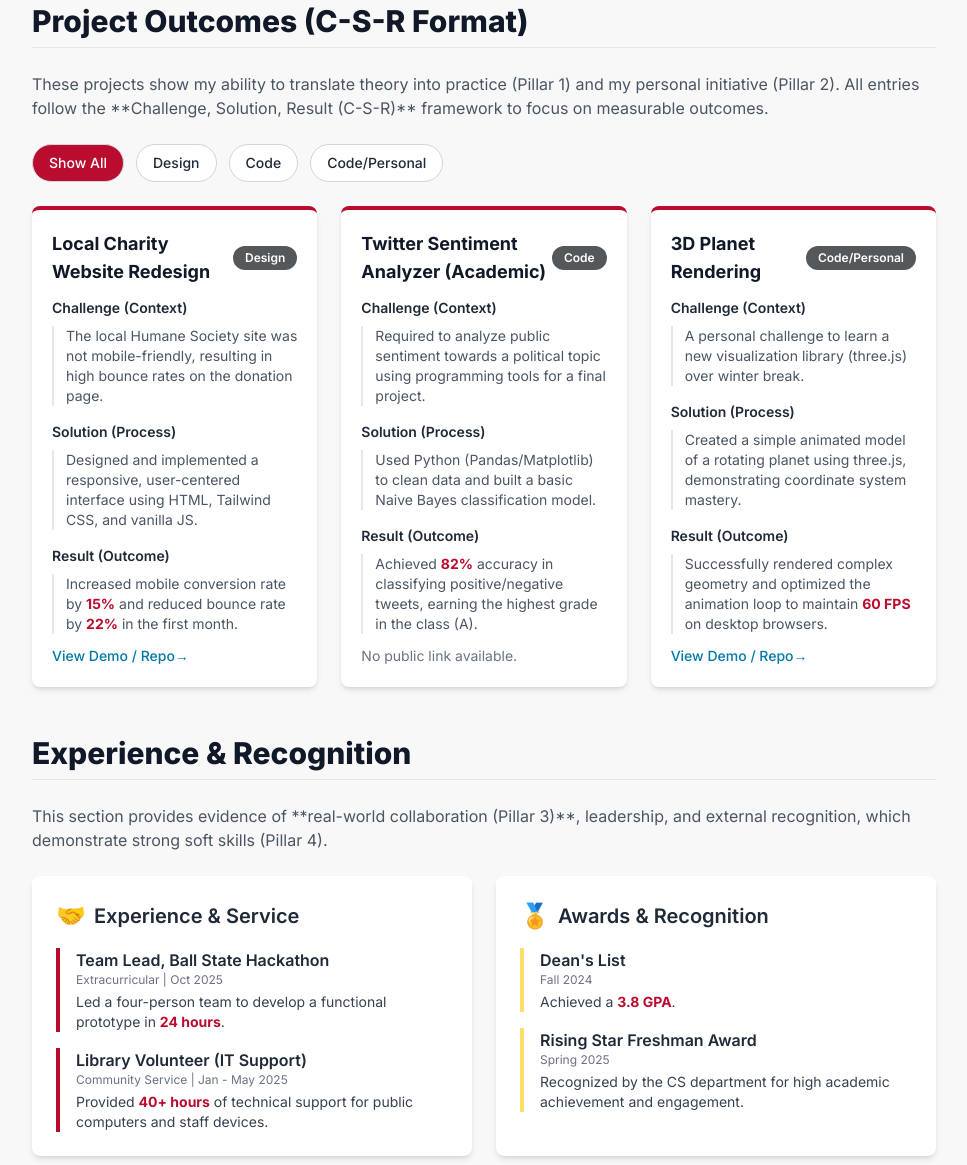
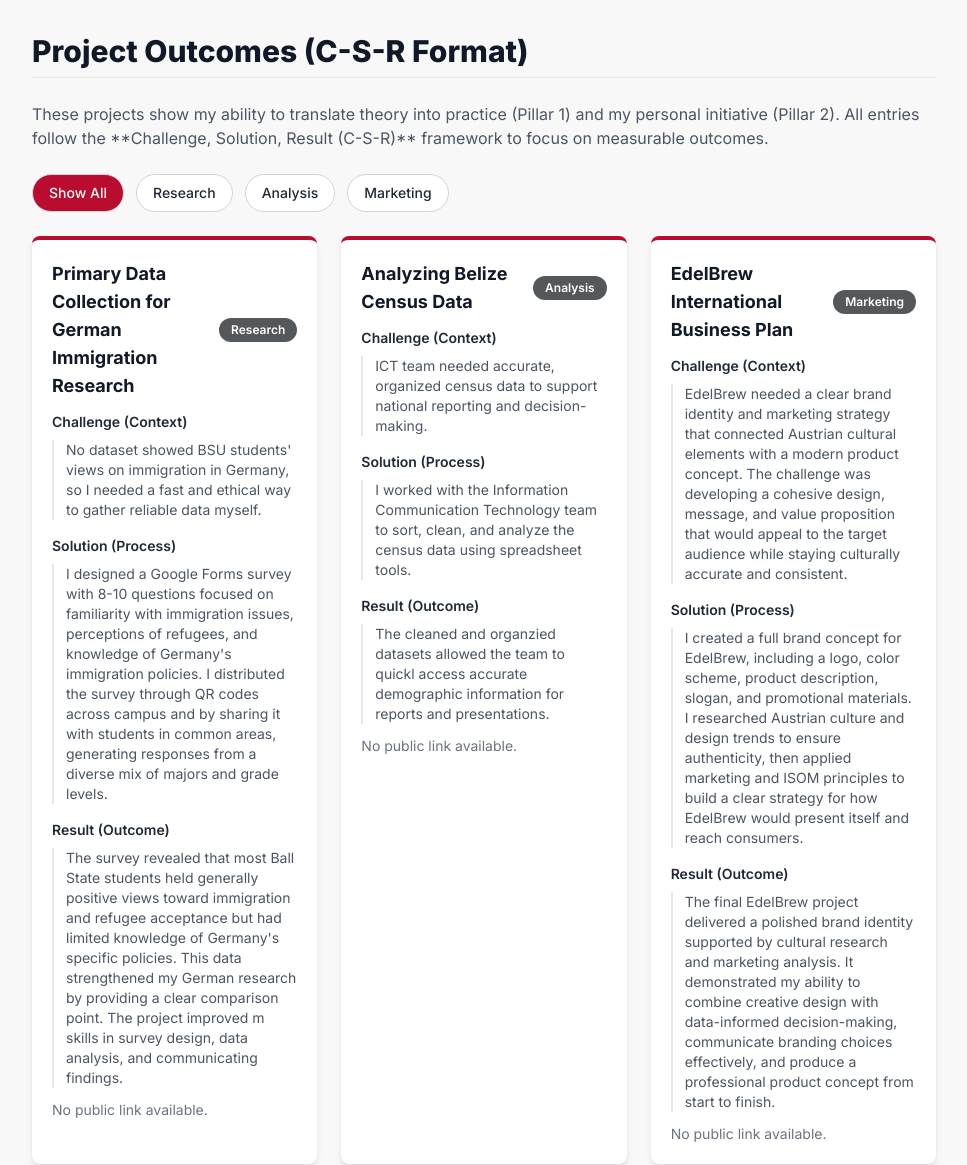
Before and after one commit to vadaalbin/pbl--portfolio, a plain HTML site: page index.html in a window 1280 px wide. Shown: the part 1414-2579 px from the top of the page, without its empty margins (296-1263 px from the left). Drawn offline with nearby package versions, Linux system fonts and the light colour scheme.

Commit message:
Update index.html

```diff
--- a/index.html
+++ b/index.html
@@ -255,8 +255,8 @@ CONFIRMATION: NO SVG graphics used. NO Mermaid JS used. -->
 
         // 1.1 PROFILE & BRANDING VARIABLES (REQUIRED)
         const profileData = {
-            studentName: "Vada ALbin",
-            tagline: "I am a sophomore driven by the intersection of international business, language learning, and cross-cultural connection. My academic focus centers on understanding global markets and using communication across cultures to build meaningful, ethical relationships. I believe in intentional growth, continuous learning, and applying what I learn in the classroom to real-world challenges in global trade and cooperation.",
+            studentName: "Vada Albin",
+            tagline: "Future-Focused Problem Solver in International Business.",
             currentYear: "Sophomore", // Freshman, Sophomore, Junior, Senior
             major: "International Business",
             gpa: 3.70,
@@ -265,8 +265,8 @@ CONFIRMATION: NO SVG graphics used. NO Mermaid JS used. -->
             // --- INTRODUCTION & BRANDING FIELDS ---
             photoUrl: "https://placehold.co/150x150/BA0C2F/FFFFFF/png?text=RILEY+C", // Replace with a URL to a professional headshot
             logoUrl: "https://placehold.co/40x40/BA0C2F/FFFFFF.png?text=BSU", // URL for your school logo or personal brand icon
-            personalBio: "I am a sophomore driven by the intersection of computational thinking and creative design. My academic focus is on building scalable, user-centric web applications and leveraging data analysis to inform design decisions. I believe in continuous learning and applying classroom theory to immediate, impactful real-world challenges.",
-            missionStatement: "To build digital solutions that simplify complex processes and empower small businesses, leveraging Python, front-end frameworks, and a user-first design approach.",
+            personalBio: "I am a sophomore driven by the intersection of international business, language learning, and cross-cultural connection. My academic focus centers on understanding global markets and using communication across cultures to build meaningful, ethical relationships. I believe in intentional growth, continuous learning, and applying what I learn in the classroom to real-world challenges in global trade and cooperation.",
+            missionStatement: "To build sustainable international partnerships that strengthen communities and markets worldwide.",
         };
 
         /*
@@ -289,40 +289,40 @@ CONFIRMATION: NO SVG graphics used. NO Mermaid JS used. -->
         // 1.3 PROJECTS (REQUIRED: Follow C-S-R format)
         const projectData = [
             {
-                title: "Local Charity Website Redesign",
-                category: "Design",
-                challenge: "The local Humane Society site was not mobile-friendly, resulting in high bounce rates on the donation page.",
-                solution: "Designed and implemented a responsive, user-centered interface using HTML, Tailwind CSS, and vanilla JS.",
-                result: "Increased mobile conversion rate by **15%** and reduced bounce rate by **22%** in the first month.",
-                link: "https://github.com/riley/charity-site"
-            },
-            {
-                title: "Twitter Sentiment Analyzer (Academic)",
-                category: "Code",
-                challenge: "Required to analyze public sentiment towards a political topic using programming tools for a final project.",
-                solution: "Used Python (Pandas/Matplotlib) to clean data and built a basic Naive Bayes classification model.",
-                result: "Achieved **82%** accuracy in classifying positive/negative tweets, earning the highest grade in the class (A).",
+                title: "Primary Data Collection for German Immigration Research",
+                category: "Research",
+                challenge: "No dataset showed BSU students' views on immigration in Germany, so I needed a fast and ethical way to gather reliable data myself.",
+                solution: "I designed a Google Forms survey with 8-10 questions focused on familiarity with immigration issues, perceptions of refugees, and knowledge of Germany's immigration policies. I distributed the survey through QR codes across campus and by sharing it with students in common areas, generating responses from a diverse mix of majors and grade levels.",
+                result: "The survey revealed that most Ball State students held generally positive views toward immigration and refugee acceptance but had limited knowledge of Germany's specific policies. This data strengthened my German research by providing a clear comparison point. The project improved m skills in survey design, data analysis, and communicating findings.",
                 link: ""
             },
             {
-                title: "3D Planet Rendering",
-                category: "Code/Personal",
-                challenge: "A personal challenge to learn a new visualization library (three.js) over winter break.",
-                solution: "Created a simple animated model of a rotating planet using three.js, demonstrating coordinate system mastery.",
-                result: "Successfully rendered complex geometry and optimized the animation loop to maintain **60 FPS** on desktop browsers.",
-                link: "https://riley.github.io/planet-render"
+                title: "Analyzing Belize Census Data",
+                category: "Analysis",
+                challenge: "ICT team needed accurate, organized census data to support national reporting and decision-making.",
+                solution: "I worked with the Information Communication Technology team to sort, clean, and analyze the census data using spreadsheet tools.",
+                result: "The cleaned and organzied datasets allowed the team to quickl access accurate demographic information for reports and presentations.",
+                link: ""
+            },
+            {
+                title: "EdelBrew International Business Plan",
+                category: "Marketing",
+                challenge: "EdelBrew needed a clear brand identity and marketing strategy that connected Austrian cultural elements with a modern product concept. The challenge was developing a cohesive design, message, and value proposition that would appeal to the target audience while staying culturally accurate and consistent.",
+                solution: "I created a full brand concept for EdelBrew, including a logo, color scheme, product description, slogan, and promotional materials. I researched Austrian culture and design trends to ensure authenticity, then applied marketing and ISOM principles to build a clear strategy for how EdelBrew would present itself and reach consumers.",
+                result: "The final EdelBrew project delivered a polished brand identity supported by cultural research and marketing analysis. It demonstrated my ability to combine creative design with data-informed decision-making, communicate branding choices effectively, and produce a professional product concept from start to finish.",
+                link: ""
             }
         ];
 
         // 1.4 EXPERIENCE & AWARDS (REQUIRED)
         const recognitionData = {
             experience: [
-                { title: "Team Lead, Ball State Hackathon", type: "Extracurricular", duration: "Oct 2025", detail: "Led a four-person team to develop a functional prototype in **24 hours**." },
-                { title: "Library Volunteer (IT Support)", type: "Community Service", duration: "Jan - May 2025", detail: "Provided **40+ hours** of technical support for public computers and staff devices." },
+                { title: "Math Tutor", type: "Extracurricular", duration: "Jan 2025-Present", detail: "Provided 40+ hours of tutroing in foundational math courses." },
+                { title: "Office of Student Life Ambassador", type: "Student Leadership", duration: "Aug 2025-Present", detail: "Supported student engagement by promoting campus programs, assisting with events and outreach, and connecting students to campus resources." },
             ],
             awards: [
-                { title: "Dean's List", duration: "Fall 2024", detail: "Achieved a **3.8 GPA**." },
-                { title: "Rising Star Freshman Award", duration: "Spring 2025", detail: "Recognized by the CS department for high academic achievement and engagement." },
+                { title: "Dean's List", duration: "Fall 2024, Spring 2025", detail: "Achieved a **3.7 GPA**." },
+                { title: "Student Engagement Recognition", duration: "Fall 2025", detail: "Recognized for exceptional service in representing Student Life and encouraging student engagement across campus." },
             ]
         };
 
```
